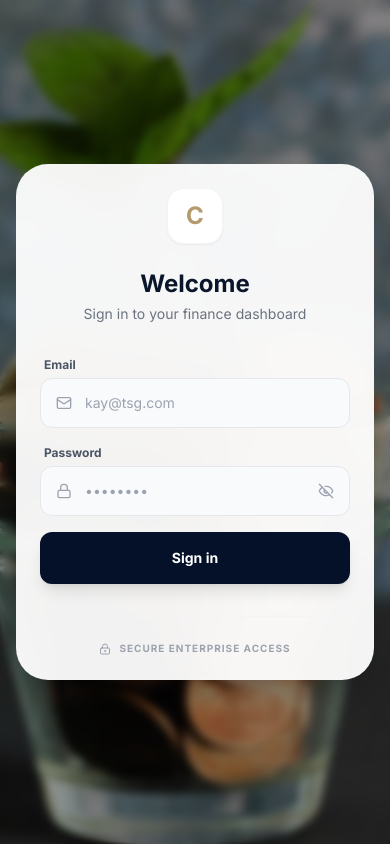
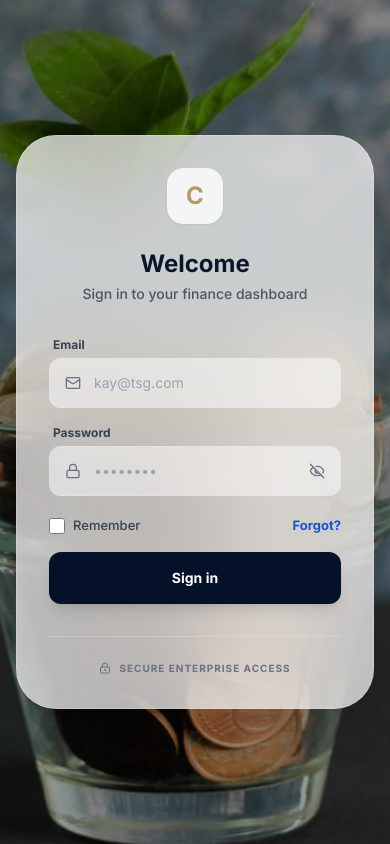
Before and after one commit to amiteyewisdom/GTPEA, a Next.js app: page /login in a window 390 px wide. Built offline with nearby package versions, Linux system fonts and the light colour scheme; no server answers.

Commit message:
Refactor login page styles and structure

```diff
--- a/src/app/(auth)/login/page.tsx
+++ b/src/app/(auth)/login/page.tsx
@@ -32,55 +32,92 @@ export default function LoginPage() {
   };
 
   return (
-    <main className="relative min-h-screen w-full flex items-center justify-center p-4 font-sans antialiased">
+    <main className="relative min-h-screen w-full flex items-center justify-center p-4 font-sans antialiased overflow-hidden">
+      {/* Background Image */}
       <div className="absolute inset-0 z-0">
         <Image src="/images/growth-plant.jpeg" alt="BG" fill className="object-cover" priority />
-        <div className="absolute inset-0 bg-black/40 backdrop-blur-sm" />
+        <div className="absolute inset-0 bg-black/40 sm:bg-black/20" />
       </div>
 
-      <div className="relative z-10 w-full max-w-[420px]">
-        <div className="bg-white/95 backdrop-blur-xl rounded-[2rem] p-6 sm:p-10 shadow-2xl">
+      <div className="relative z-10 w-full max-w-[440px]">
+        {/* The Card: white/70 + heavy blur on mobile | white/95 + standard blur on desktop */}
+        <div className="bg-white/70 backdrop-blur-2xl sm:bg-white/95 sm:backdrop-blur-xl rounded-[2.5rem] p-8 sm:p-12 shadow-2xl border border-white/20 sm:border-transparent">
+
           <div className="flex justify-center mb-6">
-            <div className="w-14 h-14 bg-white border border-gray-100 rounded-2xl flex items-center justify-center text-[#b59a6d] shadow-sm font-bold text-2xl">C</div>
+            <div className="w-14 h-14 bg-white/80 sm:bg-white border border-gray-100 rounded-2xl flex items-center justify-center text-[#b59a6d] shadow-sm font-bold text-2xl">
+              C
+            </div>
           </div>
 
           <div className="text-center mb-8">
             <h2 className="text-2xl font-bold text-[#0a1629] mb-1">Welcome</h2>
-            <p className="text-sm text-gray-500">Sign in to your finance dashboard</p>
+            <p className="text-sm text-gray-600 sm:text-gray-500 font-medium">
+              Sign in to your finance dashboard
+            </p>
           </div>
 
           <form className="space-y-4" onSubmit={handleSubmit}>
-            {error && <div className="p-3 bg-red-50 text-red-700 text-xs rounded-xl border border-red-100">{error}</div>}
+            {error && (
+              <div className="p-3 bg-red-50/80 backdrop-blur-md text-red-700 text-xs rounded-xl border border-red-100">
+                {error}
+              </div>
+            )}
 
             <div>
-              <label className="block text-[12px] font-bold text-gray-600 mb-1 ml-1">Email</label>
+              <label className="block text-[12px] font-bold text-gray-700 mb-1 ml-1">Email</label>
               <div className="relative">
-                <Mail className="absolute left-4 top-1/2 -translate-y-1/2 w-4 h-4 text-gray-400" />
-                <input type="email" value={email} onChange={(e) => setEmail(e.target.value)} placeholder="kay@tsg.com" required className="w-full pl-11 pr-4 py-3.5 bg-[#f8fafc] border border-gray-200 rounded-xl text-sm focus:ring-2 focus:ring-blue-500/20 outline-none transition-all" />
+                <Mail className="absolute left-4 top-1/2 -translate-y-1/2 w-4 h-4 text-gray-500" />
+                <input
+                  type="email"
+                  value={email}
+                  onChange={(e) => setEmail(e.target.value)}
+                  placeholder="kay@tsg.com"
+                  required
+                  className="w-full pl-11 pr-4 py-3.5 bg-white/50 sm:bg-[#f8fafc] border border-gray-200/50 sm:border-gray-200 rounded-xl text-sm focus:ring-2 focus:ring-blue-500/20 outline-none transition-all"
+                />
               </div>
             </div>
 
             <div>
-              <label className="block text-[12px] font-bold text-gray-600 mb-1 ml-1">Password</label>
+              <label className="block text-[12px] font-bold text-gray-700 mb-1 ml-1">Password</label>
               <div className="relative">
-                <Lock className="absolute left-4 top-1/2 -translate-y-1/2 w-4 h-4 text-gray-400" />
-                <input type={showPassword ? 'text' : 'password'} value={password} onChange={(e) => setPassword(e.target.value)} placeholder="••••••••" required className="w-full pl-11 pr-11 py-3.5 bg-[#f8fafc] border border-gray-200 rounded-xl text-sm focus:ring-2 focus:ring-blue-500/20 outline-none" />
-                <button type="button" onClick={() => setShowPassword(!showPassword)} className="absolute right-4 top-1/2 -translate-y-1/2 text-gray-400">
+                <Lock className="absolute left-4 top-1/2 -translate-y-1/2 w-4 h-4 text-gray-500" />
+                <input
+                  type={showPassword ? 'text' : 'password'}
+                  value={password}
+                  onChange={(e) => setPassword(e.target.value)}
+                  placeholder="••••••••"
+                  required
+                  className="w-full pl-11 pr-11 py-3.5 bg-white/50 sm:bg-[#f8fafc] border border-gray-200/50 sm:border-gray-200 rounded-xl text-sm focus:ring-2 focus:ring-blue-500/20 outline-none"
+                />
+                <button type="button" onClick={() => setShowPassword(!showPassword)} className="absolute right-4 top-1/2 -translate-y-1/2 text-gray-500">
                   {showPassword ? <Eye className="w-4 h-4" /> : <EyeOff className="w-4 h-4" />}
                 </button>
               </div>
             </div>
 
-            <button type="submit" disabled={loading} className="w-full bg-[#051128] hover:bg-black text-white font-bold py-4 rounded-xl shadow-lg text-sm mt-4 transition-all active:scale-95 disabled:opacity-70">
+            <div className="flex items-center justify-between text-[13px] pt-1">
+               <label className="flex items-center gap-2 cursor-pointer">
+                  <input type="checkbox" className="w-4 h-4 rounded border-gray-300" />
+                  <span className="text-gray-700 sm:text-gray-600 font-medium">Remember</span>
+                </label>
+                <a href="/forgot-password" className="text-blue-700 font-bold hover:underline">Forgot?</a>
+            </div>
+
+            <button
+              type="submit"
+              disabled={loading}
+              className="w-full bg-[#051128] hover:bg-black text-white font-bold py-4 rounded-xl shadow-lg text-sm mt-4 transition-all active:scale-95 disabled:opacity-70"
+            >
               {loading ? 'Processing...' : 'Sign in'}
             </button>
           </form>
 
-          <div className="mt-8 pt-6 border-t border-gray-100 flex items-center justify-center gap-2 text-[10px] text-gray-400 font-bold uppercase tracking-widest">
+          <div className="mt-8 pt-6 border-t border-gray-200/30 sm:border-gray-100 flex items-center justify-center gap-2 text-[10px] text-gray-500 sm:text-gray-400 font-bold uppercase tracking-widest">
             <LockKeyhole className="w-3 h-3" /> Secure Enterprise Access
           </div>
         </div>
       </div>
     </main>
   );
-}
+      }
```
